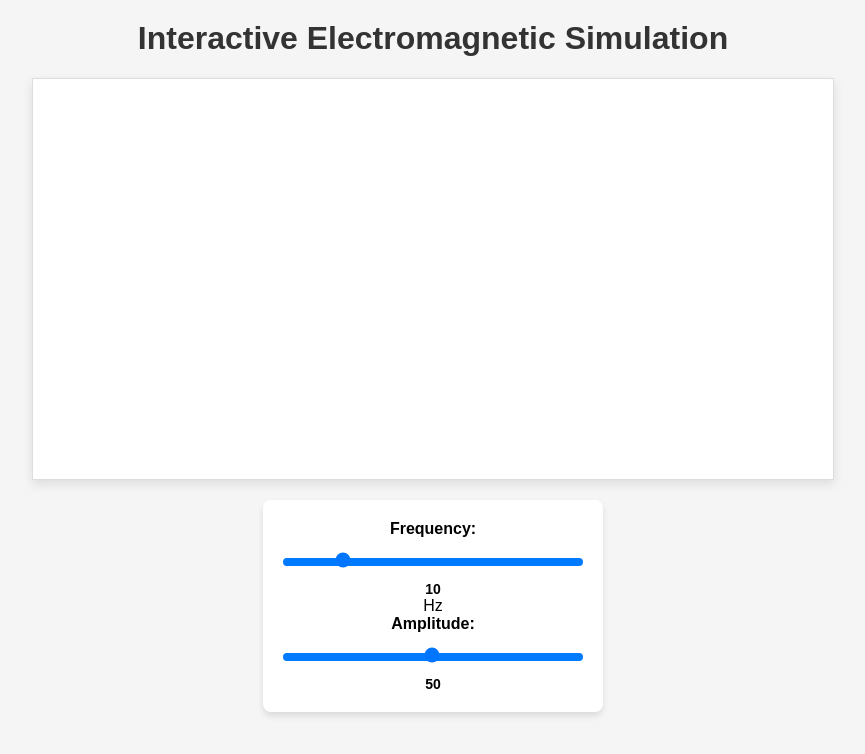
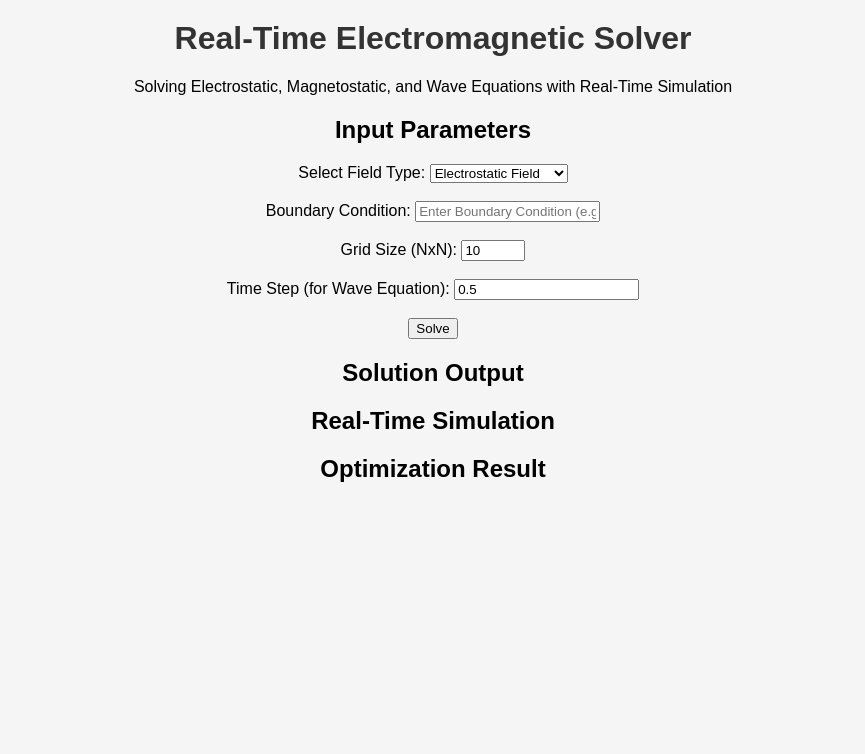
Before and after one commit to MSPJPR/EM-Simulation-Tool, a plain HTML site: page index.html in a window 1280 px wide. Shown: the whole page, without its empty margins (207-1072 px from the left). Drawn offline with nearby package versions, Linux system fonts and the light colour scheme.

Commit message:
Update index.html

```diff
--- a/index.html
+++ b/index.html
@@ -1,23 +1,62 @@
 <!DOCTYPE html>
 <html lang="en">
 <head>
-    <meta charset="UTF-8">
-    <meta name="viewport" content="width=device-width, initial-scale=1.0">
-    <title>EM Simulation Tool</title>
-    <link rel="stylesheet" href="style.css">
+  <meta charset="UTF-8">
+  <meta name="viewport" content="width=device-width, initial-scale=1.0">
+  <title>Advanced Electromagnetic Solver - Real-Time Simulation</title>
+  <link rel="stylesheet" href="style.css">
+  <script src="https://d3js.org/d3.v6.min.js"></script>
 </head>
 <body>
-    <h1>Interactive Electromagnetic Simulation</h1>
-    <div id="simulation-container"></div>
-    <div id="controls">
-        <label for="frequency">Frequency: </label>
-        <input type="range" id="frequency" min="1" max="50" value="10">
-        <span id="freq-value">10</span> Hz
-        <br>
-        <label for="amplitude">Amplitude: </label>
-        <input type="range" id="amplitude" min="1" max="100" value="50">
-        <span id="amp-value">50</span>
-    </div>
-    <script src="script.js"></script>
+  <header>
+    <h1>Real-Time Electromagnetic Solver</h1>
+    <p>Solving Electrostatic, Magnetostatic, and Wave Equations with Real-Time Simulation</p>
+  </header>
+
+  <main>
+    <section>
+      <h2>Input Parameters</h2>
+      <form id="input-form">
+        <label for="field-type">Select Field Type:</label>
+        <select id="field-type">
+          <option value="electrostatic">Electrostatic Field</option>
+          <option value="magnetostatic">Magnetostatic Field</option>
+          <option value="wave-equation">Wave Equation</option>
+        </select>
+        <br><br>
+
+        <label for="boundary-condition">Boundary Condition:</label>
+        <input type="text" id="boundary-condition" placeholder="Enter Boundary Condition (e.g., Dirichlet)">
+        <br><br>
+
+        <label for="grid-size">Grid Size (NxN):</label>
+        <input type="number" id="grid-size" min="5" max="100" value="10">
+        <br><br>
+
+        <label for="time-step">Time Step (for Wave Equation):</label>
+        <input type="number" id="time-step" min="0.1" step="0.1" value="0.5">
+        <br><br>
+
+        <button type="button" id="solve-btn">Solve</button>
+      </form>
+    </section>
+
+    <section id="results">
+      <h2>Solution Output</h2>
+      <p id="solution-output"></p>
+    </section>
+
+    <section id="simulation">
+      <h2>Real-Time Simulation</h2>
+      <div id="simulation-graph"></div>
+    </section>
+
+    <section id="optimization">
+      <h2>Optimization Result</h2>
+      <p id="optimization-output"></p>
+    </section>
+  </main>
+
+  <script src="script.js"></script>
 </body>
 </html>
```
